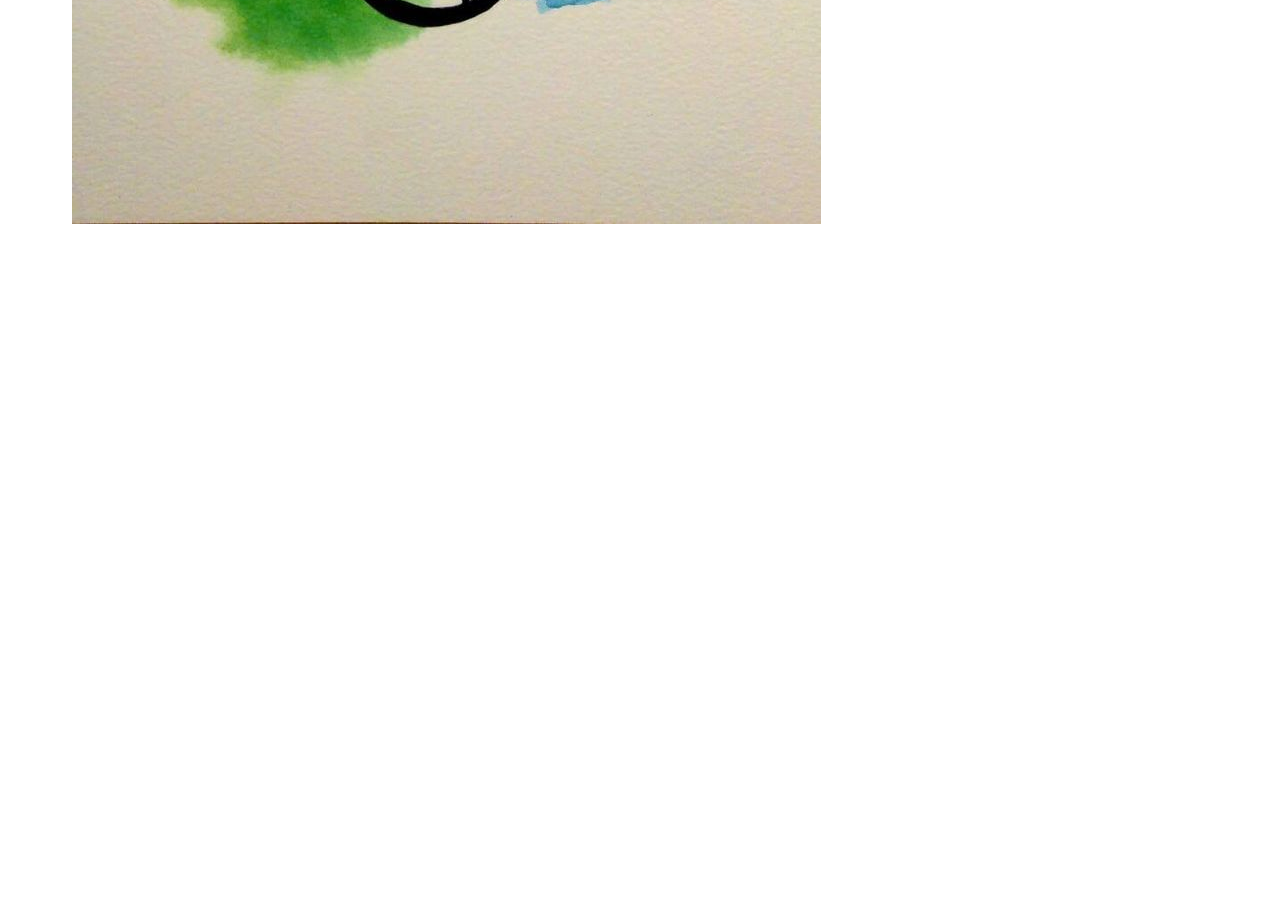
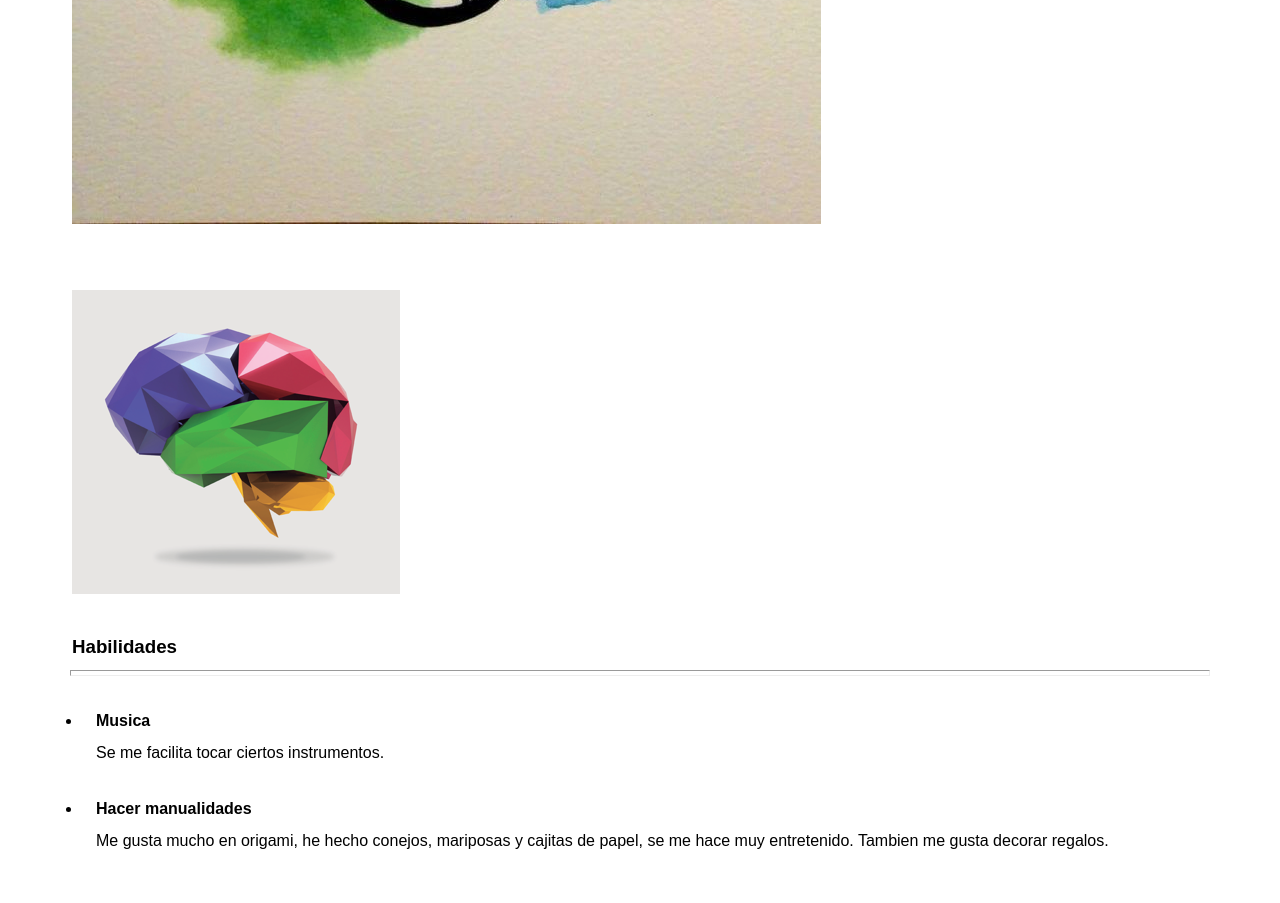
Before and after one commit to RamirezJustin/Trabajo-final, a plain HTML site: page index.html in a window 1280 px wide. Shown: the part 1823-2726 px from the top of the page. Before the commit the page ends 2123 px from the top, so only its background shows below. Drawn offline with Linux system fonts and the light colour scheme; files whose address does not match are found by name.

Commit message:
se agregaron las habilidades

```diff
--- a/index.html
+++ b/index.html
@@ -58,6 +58,26 @@
                 <img src="C:\Users\familia Jimenez A\OneDrive\Escritorio\Trabajo final\assets\Imagenes/hobbies.jpg" alt=""/>
             </figure>
         </section>
+        <section class="contenido" id="habilidades">
+            <figure class="card_image">
+                <img src="C:\Users\familia Jimenez A\OneDrive\Escritorio\Trabajo final\assets\Imagenes/habilidades.png" alt="" />
+            </figure>
+            <div class="card_content">
+                <h3 class="title">Habilidades</h3>
+                <hr />
+                <ul>
+                    <li>
+                        <h4>Musica</h4>
+                        <p>Se me facilita tocar ciertos instrumentos.</p>
+                    </li>
+                    <li>
+                        <h4>Hacer manualidades</h4>
+                        <p> Me gusta mucho en origami, he hecho conejos, mariposas y cajitas
+                            de papel, se me hace muy entretenido. Tambien me gusta decorar regalos.</p>
+                    </li>
+                </ul>
+            </div>
+        </section>
     </div>
 </body>
 
```
Also changed, not shown: assets/Imagenes/habilidades.png (added).
